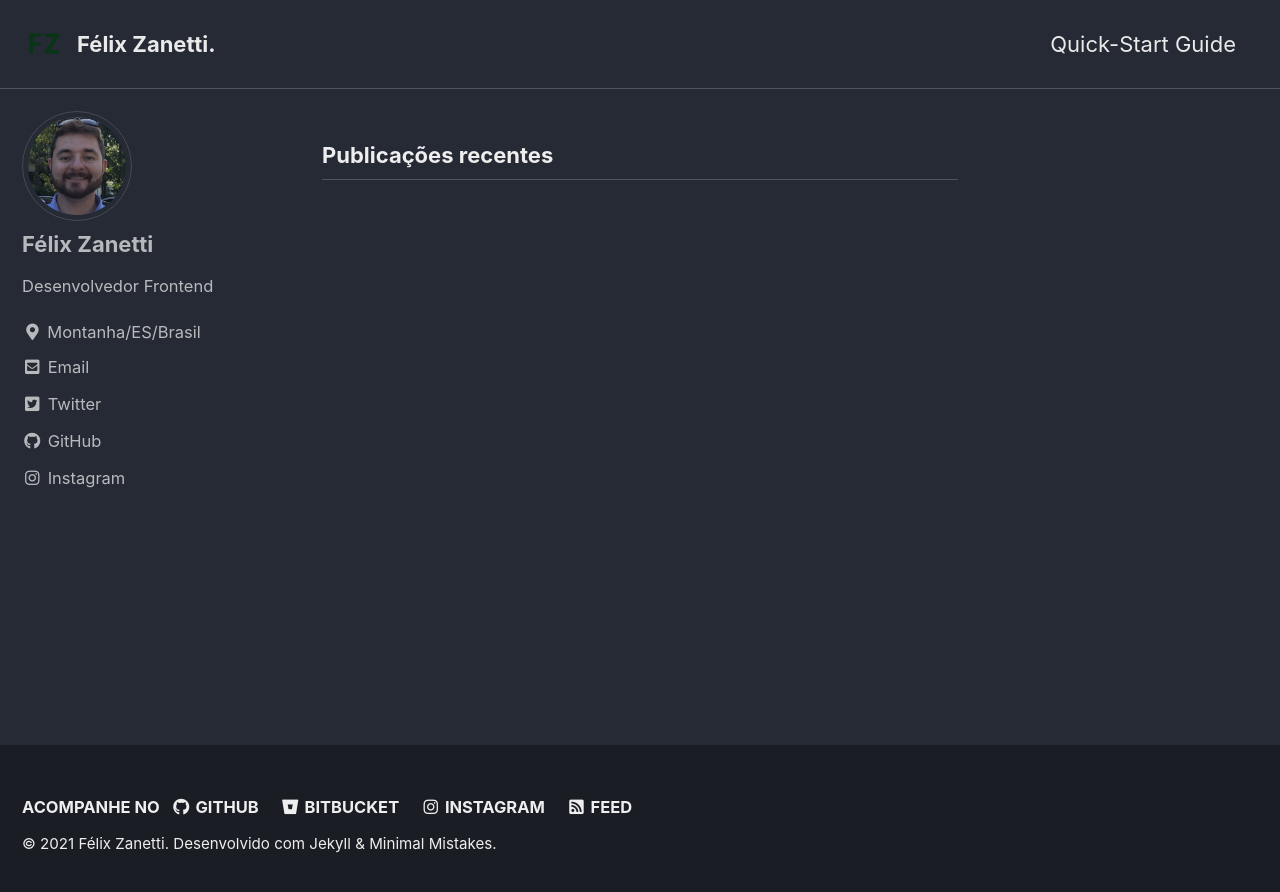
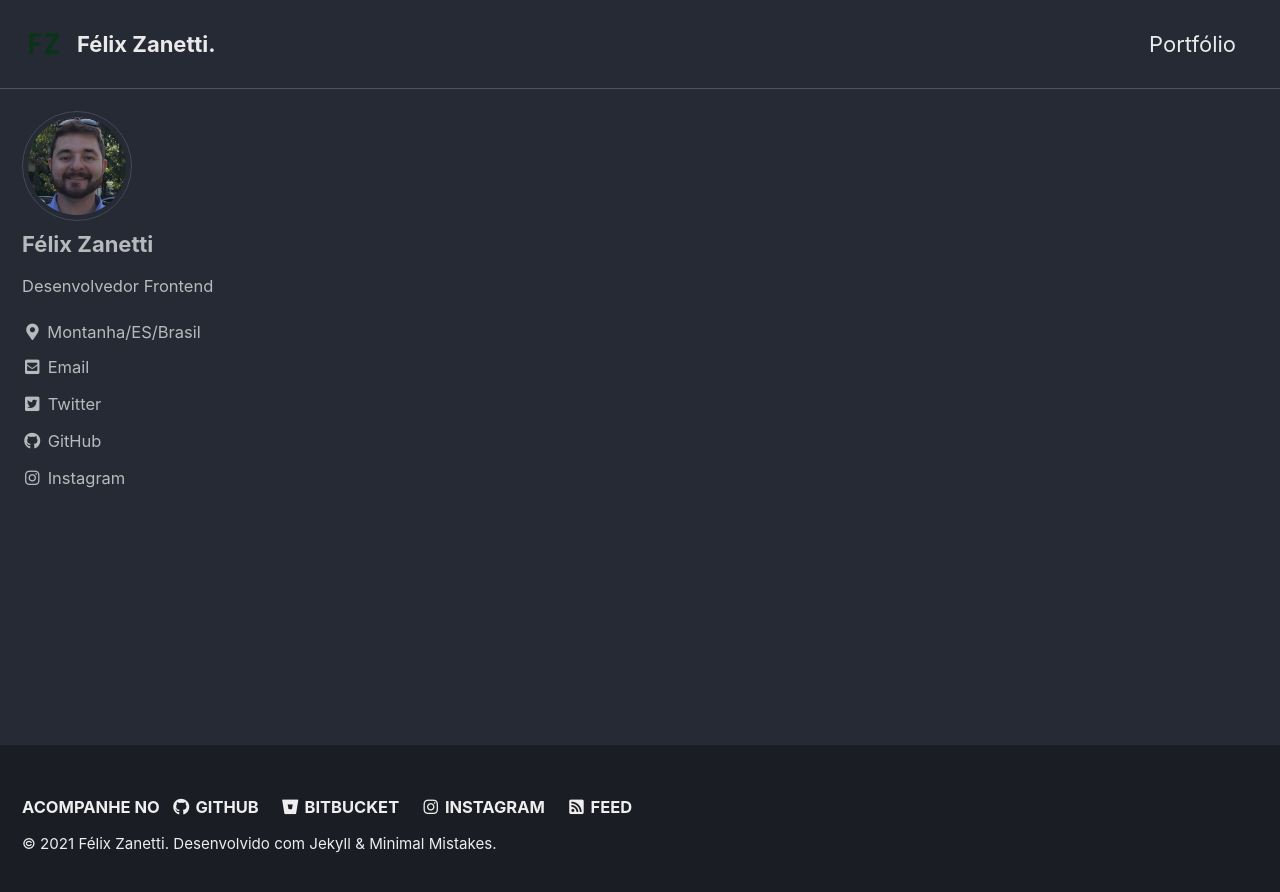
Before and after one commit to feluzan/feluzan.github.io, a Jekyll site: the page built from index.html, in a window 1280 px wide. Shown: the top 892 px of the page. Built offline with Jekyll 4.4.1, drawn with Linux system fonts in a browser that asks for light colours; cached includes are drawn as plain includes; the list of posts is cut into pages by our own code.

Commit message:
no message

```diff
--- a/_data/navigation.yml
+++ b/_data/navigation.yml
@@ -1,7 +1,7 @@
 # main links
 main:
-  - title: "Quick-Start Guide"
-    url: https://mmistakes.github.io/minimal-mistakes/docs/quick-start-guide/
+  - title: "Portfólio"
+    url: ""
   # - title: "About"
   #   url: https://mmistakes.github.io/minimal-mistakes/about/
   # - title: "Sample Posts"
--- a/index.html
+++ b/index.html
@@ -1,4 +1,4 @@
 ---
-layout: home
+layout: single
 author_profile: true
 ---
```
